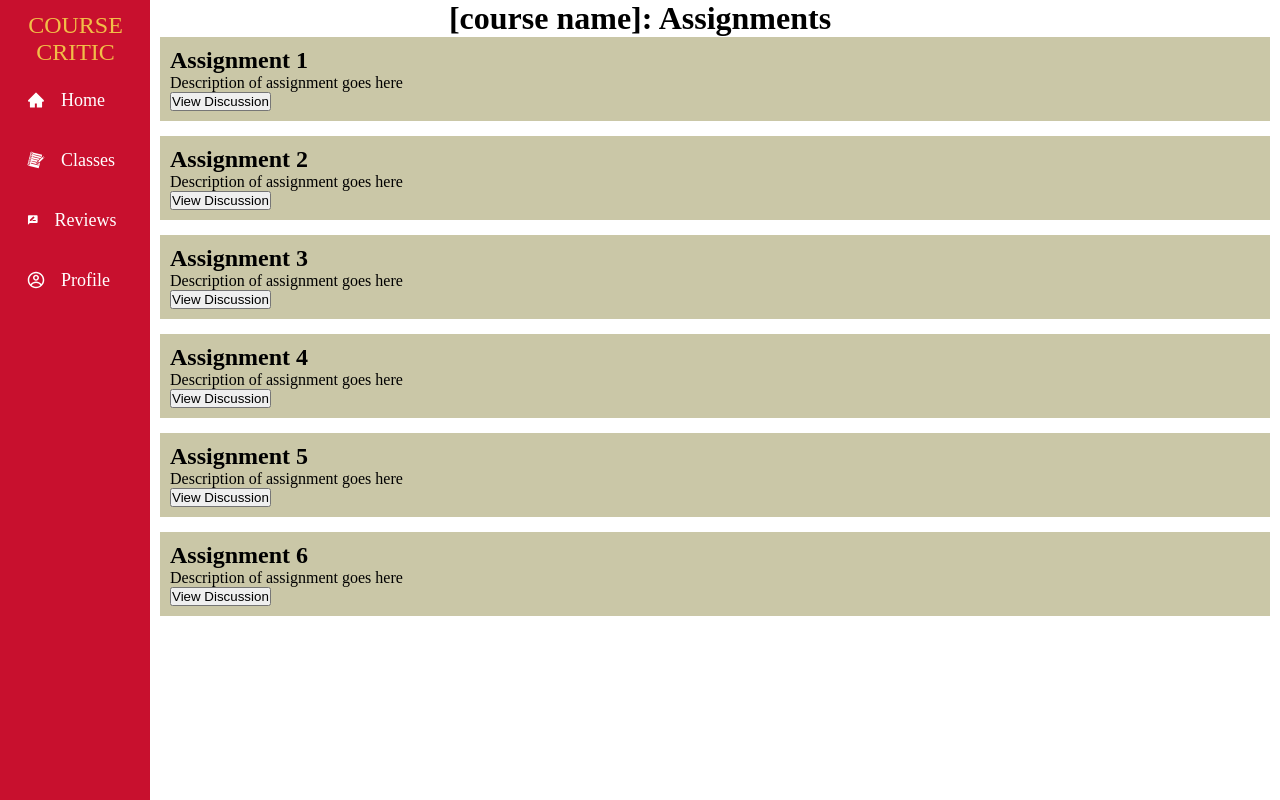
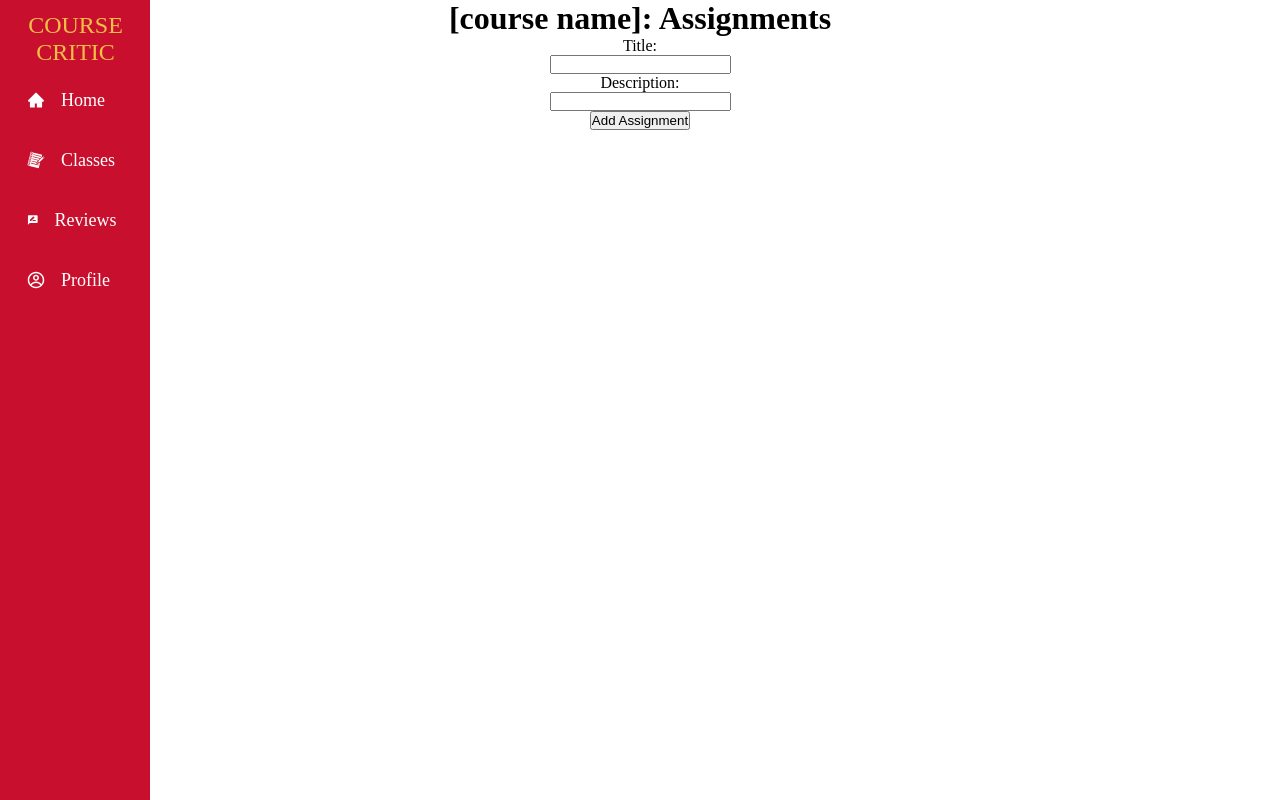
Before and after one commit to Drake-Dodson/course-critic, a React (Create React App) app in the folder 319-course-critic-ui/: page /assignmentfeed in a window 1280 px wide. Built offline with nearby package versions, Linux system fonts and the light colour scheme.

Commit message:
component Assignment now functional

```diff
--- a/319-course-critic-ui/package.json
+++ b/319-course-critic-ui/package.json
@@ -8,6 +8,7 @@
     "@testing-library/user-event": "^12.8.3",
     "react": "^17.0.2",
     "react-dom": "^17.0.2",
+    "react-html-parser": "^2.0.2",
     "react-icons": "^4.3.1",
     "react-router": "^6.0.1",
     "react-router-dom": "^6.0.1",
--- /dev/null
+++ b/319-course-critic-ui/src/components/Assignment.js
@@ -0,0 +1,51 @@
+import React from 'react'
+import ReactHtmlParser from 'react-html-parser';
+
+class Assignment extends React.Component {
+
+    constructor (props) {
+        super(props);
+
+        this.state = {
+            assignments: []
+        }
+    }
+
+    setSelectedAssignment(assignmentName) {
+        sessionStorage.setItem('selectedAssignment', assignmentName);
+    }
+
+    render() {
+        var assignmentName = this.props.name;
+        var assignmentDescription = this.props.description;
+        var aIdx = this.props.index;
+        var divId = "a" + aIdx;
+        const ret = (
+            <div id={ReactHtmlParser(divId)} className='asBorder'>
+                <h2>{ReactHtmlParser(assignmentName)}</h2>
+                <p>{ReactHtmlParser(assignmentDescription)}</p>
+                <a href='/assignmentdiscussion'>
+                    <button onClick={ () => this.setSelectedAssignment(assignmentName) }>
+                        View Discussion
+                    </button>
+                </a>
+            </div>
+        );
+        this.state.assignments.push(ret);
+
+        return (
+            this.state.assignments
+        //     <div className='asBorder'>
+        //     <h2 id="a1">Assignment 1</h2>
+        //     <p>Description of assignment goes here</p>
+        //     <Link to="/assignmentdiscussion"><button onclick="setSelectedAssignment('a1')" id="a1btn">
+        //       View Discussion
+        //     </button>
+        //     </Link>
+        // </div>
+        )
+    }
+
+}
+
+export default Assignment;
--- a/319-course-critic-ui/src/pages/AssignmentFeed.js
+++ b/319-course-critic-ui/src/pages/AssignmentFeed.js
@@ -1,21 +1,28 @@
 import React, { useEffect } from 'react'
 import './AssignmentFeed.css'
+import ReactDOM from 'react-dom'
+import ReactHtmlParser from 'react-html-parser';
 import {Link } from "react-router-dom";
+import Assignment from '../components/Assignment.js'
 export default function AssignmentFeed() {
 
-  useEffect(() => {
-    var i = 1;
-    while (i < 7)
-    {
-      document.getElementById("a" + i + "btn").onclick = setSelectedAssignment("a" + i);
-      i++;
+var aIdx = 0;
+
+    function addAssignment () {
+      aIdx++;
+      var aTitle = document.getElementById('assignmentTitle').value;
+      var aDescription = document.getElementById('assignmentDescription').value;
+      ReactDOM.render(
+        React.createElement(Assignment, {name: aTitle, description: aDescription, index: aIdx}),
+        document.getElementById('allAssignments')
+      );
+
+      console.log(document.getElementById('allAssignments'))
     }
-    console.log(sessionStorage.getItem('selectedAssignment'));
-  }, []);
 
-  function setSelectedAssignment(assignmentId) {
-    sessionStorage.setItem('selectedAssignment', document.getElementById(assignmentId).textContent);
-}
+    function setSelectedAssignment(assignmentTitle) {
+      sessionStorage.setItem('selectedAssignment', assignmentTitle);
+  }
 
     return (
     <html>
@@ -29,55 +36,15 @@ export default function AssignmentFeed() {
             <h1>
                 [course name]: Assignments
             </h1>
+            <form>
+                <label for="assignmentTitle">Title:</label><br/>
+                <input type="text" id="assignmentTitle" name="assignmentTitle"/><br/>
+                <label for="assignmentDescription">Description:</label><br/>
+                <input type="text" id="assignmentDescription" name="assignmentDescription"/><br/>
+            </form>
+            <button onClick={addAssignment}>Add Assignment</button><br/>
         </div>
-
-        <div className='asBorder'>
-            <h2 id="a1">Assignment 1</h2>
-            <p>Description of assignment goes here</p>
-            <Link to="/assignmentdiscussion"><button id="a1btn">
-              View Discussion
-            </button>
-            </Link>
-        </div>
-        <div className='asBorder'>
-            <h2 id="a2">Assignment 2</h2>
-            <p>Description of assignment goes here</p>
-            <Link to="/assignmentdiscussion"><button id="a2btn">
-              View Discussion
-            </button>
-            </Link>
-        </div>
-        <div className='asBorder'>
-            <h2 id="a3">Assignment 3</h2>
-            <p>Description of assignment goes here</p>
-            <Link to="/assignmentdiscussion"><button id="a3btn">
-              View Discussion
-            </button>
-            </Link>
-        </div>
-        <div className='asBorder'>
-            <h2 id="a4">Assignment 4</h2>
-            <p>Description of assignment goes here</p>
-            <Link to="/assignmentdiscussion"><button id="a4btn">
-              View Discussion
-            </button>
-            </Link>
-        </div>
-        <div className='asBorder'>
-            <h2 id="a5">Assignment 5</h2>
-            <p>Description of assignment goes here</p>
-            <Link to="/assignmentdiscussion"><button id="a5btn">
-              View Discussion
-            </button>
-            </Link>
-        </div>
-        <div className='asBorder'>
-            <h2 id="a6">Assignment 6</h2>
-            <p>Description of assignment goes here</p>
-            <Link to="/assignmentdiscussion"><button id="a6btn">
-              View Discussion
-            </button>
-            </Link>
+        <div id='allAssignments'>
         </div>
     </body>
     </html>
```
Also changed, not shown: 319-course-critic-ui/src/components/DiscussionPost.js (added, +44 -0 lines), 1 other file (tests, documents, lock files or other folders).
